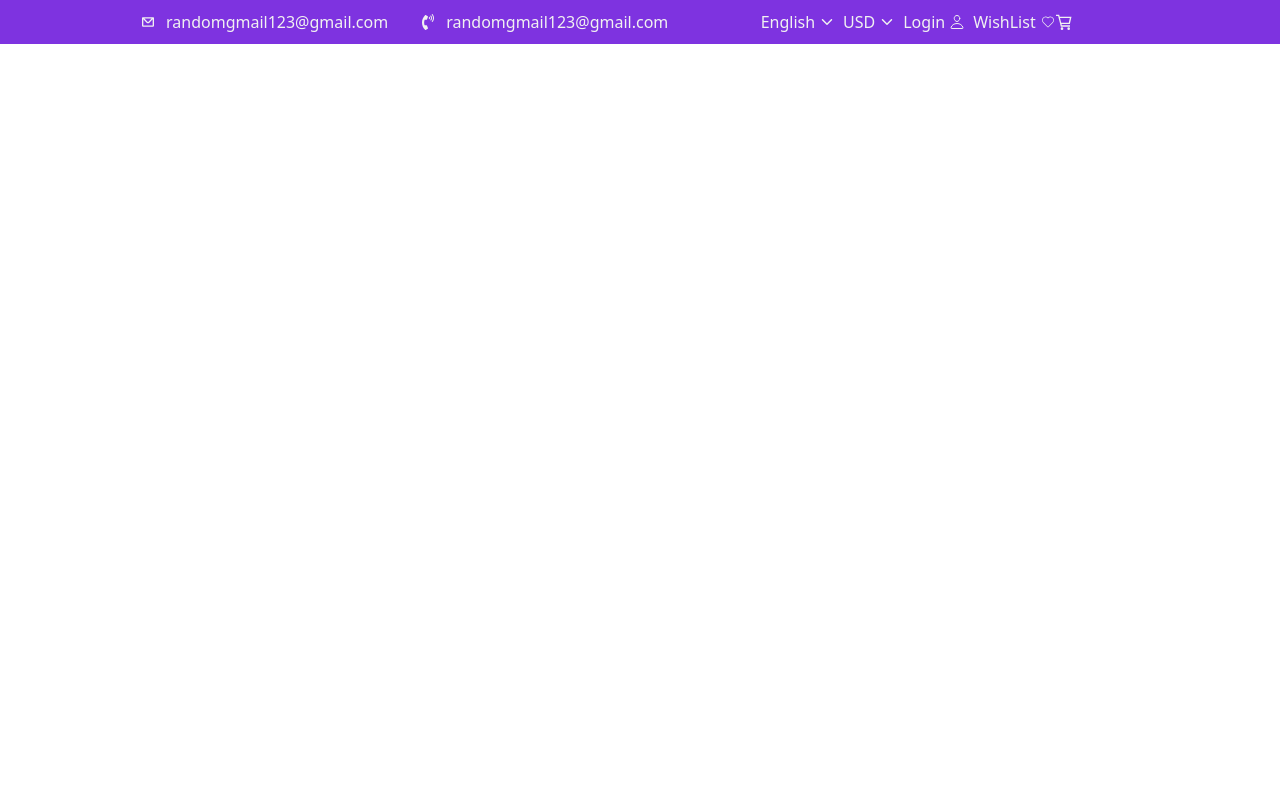
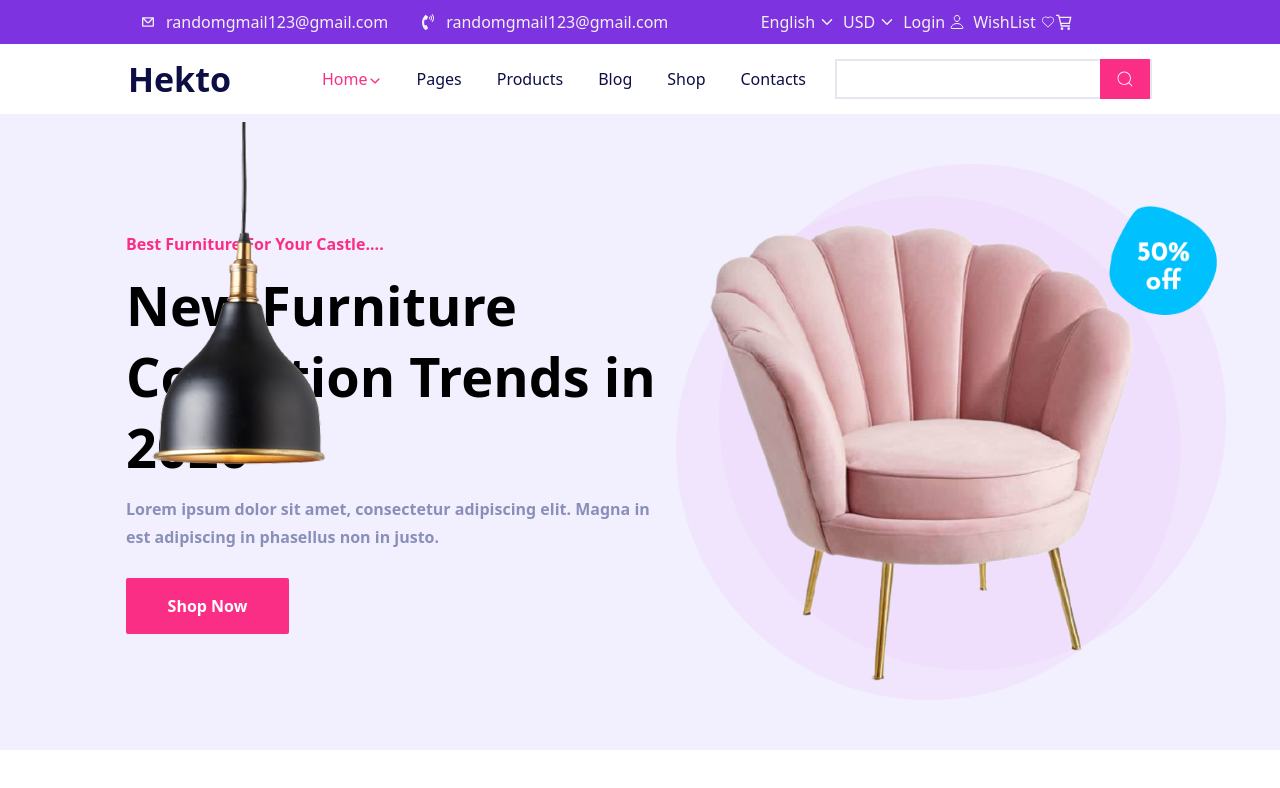
Before and after one commit to Arjunlama2/Chaitra_ecommerce_frontend, a React (Vite) app: page / in a window 1280 px wide. Shown: the top 788 px of the page. Built offline with nearby package versions, Linux system fonts and the light colour scheme.

Commit message:
navbar and hero

```diff
--- /dev/null
+++ b/src/components/landing/Hero.jsx
@@ -0,0 +1,25 @@
+import React from 'react'
+
+const Hero = () => {
+  return (
+    <div className='w-full bg-[#F2F0FF] px-[54px] flex items-center justify-end py-[35px] relative'>
+        <div className='absolute w-[387px] aspect-square top-2 left-[50px]'>
+            <img src="/public/images/light.png" alt="lamp pic" className='w-full h-full'  />
+        </div>
+
+        <div className='w-[550px] flex flex-col gap-3'>
+            <p className='text-[#FB2E86] text-base leading-[28px] font-[700]'>Best Furniture For Your Castle....</p>
+            <p className='text-[54px] font-[700] leading-[132%] tracking-[2%]'>New Furniture Collection Trends in 2020</p>
+            <p className='text-base font-[700] leading-[28px] text-[#8A8FB9]'>Lorem ipsum dolor sit amet, consectetur adipiscing elit. Magna in est adipiscing in phasellus non in justo.</p>
+            <button className='primary-btn mt-[15px]'>Shop Now</button>
+
+        </div>
+
+        <div className='w-[550px] h-[566px]'>
+            <img src="/public/images/sofa.png" alt="sofa pic"  className='object-contain w-full h-full'/>
+        </div>
+    </div>
+  )
+}
+
+export default Hero
--- /dev/null
+++ b/src/components/landing/Navbar.jsx
@@ -0,0 +1,38 @@
+import React from 'react'
+import { CiSearch } from 'react-icons/ci'
+import { IoIosArrowDown } from 'react-icons/io'
+
+const Navbar = () => {
+  return (
+   <nav className='w-full flex justify-center py-[15px]'>
+
+    <div className='flex h-[40px] w-[80%] justify-between'>
+
+        <div className='flex gap-[91px] items-center'>
+            <p className='font-[600] text-[34px] text-[#0D0E43]'>Hekto</p>
+
+
+                <ul className=' flex text-base gap-[35px] leading-[20px] text-[#0D0E43] h-full items-center mt-0'>
+                    <li className='text-[#FB2E86] flex items-center h-fit'><span>Home </span><IoIosArrowDown className='text-sm  mt-1' /></li>
+                    <li>Pages</li>
+                    <li>Products</li>
+                    <li>Blog</li>
+                    <li>Shop</li>
+                    <li>Contacts</li>
+                </ul>
+
+        </div>
+
+        <div className='w-[317px] flex items-center justify-between border-[2px] border-[#E7E6EF]'>
+            <input type="search" className='h-full w-full rounded-none px-3'/>
+            <div className='w-[51px] px-[15px] py-[10px] bg-[#FB2E86]'>
+
+            <CiSearch  className=' text-white h-full  text-[20px] '/>
+            </div>
+        </div>
+    </div>
+   </nav>
+  )
+}
+
+export default Navbar
--- a/src/global.css
+++ b/src/global.css
@@ -1,4 +1,10 @@
+@layer base {
+  *, ::before, ::after {
+    box-sizing: border-box;
+  }
+}
 @layer components {
+
   .primary-btn {
     @apply w-[163px] py-4 px-10 font-[700] text-base text-white  rounded-[2px] bg-[#FB2E86];
   }
--- a/src/pages/home/Home.jsx
+++ b/src/pages/home/Home.jsx
@@ -1,10 +1,14 @@
 import React from 'react'
 import Header from '../../components/landing/Header'
+import Navbar from '../../components/landing/Navbar'
+import Hero from '../../components/landing/Hero'
 
 function Home() {
   return (
     <>
     <Header/>
+    <Navbar/>
+    <Hero/>
     </>
   )
 }
```
Also changed, not shown: public/images/light.png (added), public/images/sofa.png (added).
